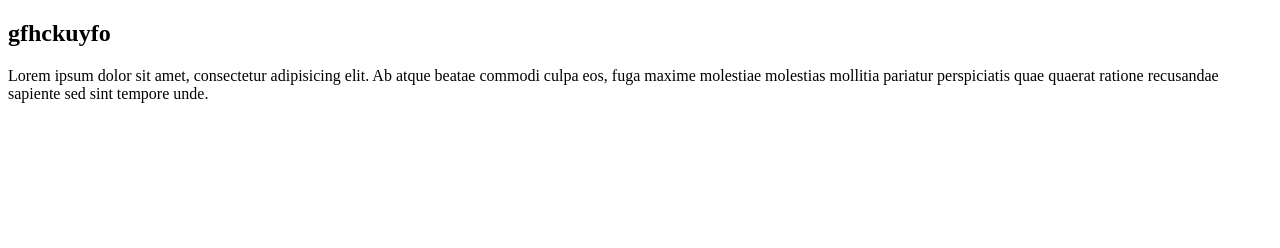
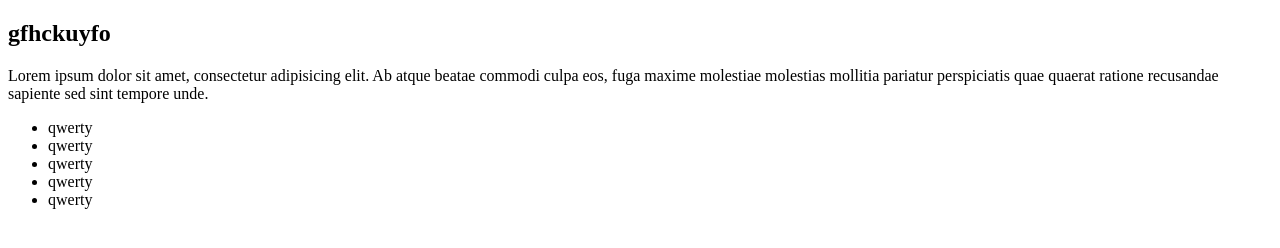
Before and after one commit to Rashidov085/gittest, a plain HTML site: page qwe/index.html in a window 1280 px wide. Drawn offline with Linux system fonts and the light colour scheme.

Commit message:
add main segment

```diff
--- a/qwe/index.html
+++ b/qwe/index.html
@@ -8,5 +8,16 @@
 <h2>gfhckuyfo</h2>
 <p>Lorem ipsum dolor sit amet, consectetur adipisicing elit. Ab atque beatae commodi culpa eos, fuga maxime molestiae molestias mollitia pariatur perspiciatis quae quaerat ratione recusandae sapiente sed sint tempore unde.</p>
 
+<main>
+    <div>
+        <ul>
+            <li>qwerty</li>
+            <li>qwerty</li>
+            <li>qwerty</li>
+            <li>qwerty</li>
+            <li>qwerty</li>
+        </ul>
+    </div>
+</main>
 </body>
 </html>
```
